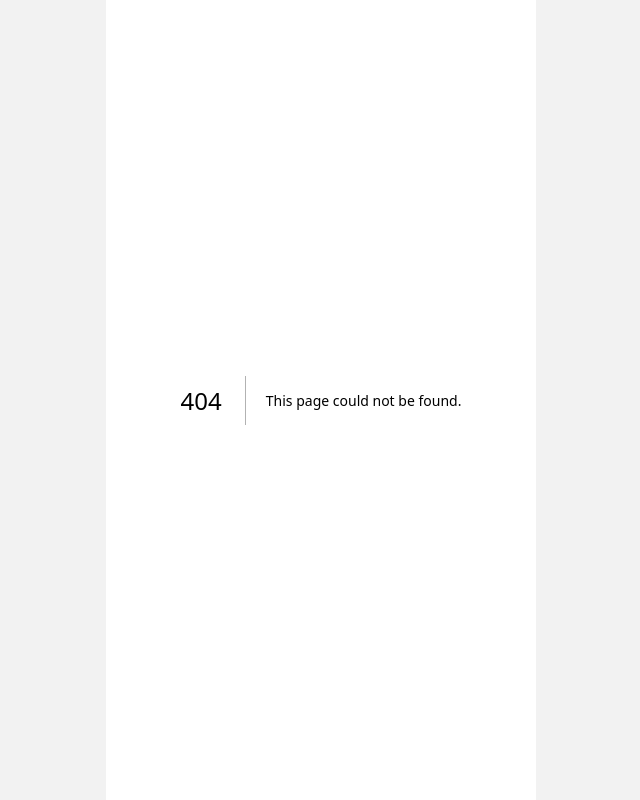
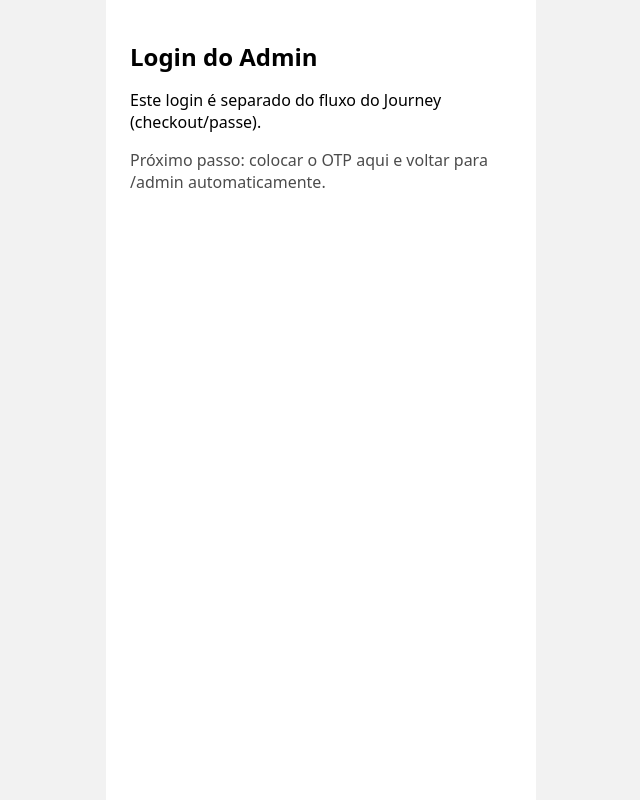
Before and after one commit to excompanhia/aplicativo-jornada, a Next.js app: page /admin/login in a window 1280 px wide. Before the commit this address had no page. Shown: the whole page, without its empty margins (319-959 px from the left). Built offline with nearby package versions, Linux system fonts and the light colour scheme.

Commit message:
Admin: separa login em /admin/login e ajusta redirect

```diff
--- /dev/null
+++ b/app/admin/login/page.tsx
@@ -0,0 +1,13 @@
+export default function AdminLoginPage() {
+  return (
+    <main style={{ padding: 24, fontFamily: "system-ui, sans-serif" }}>
+      <h1 style={{ fontSize: 24, marginBottom: 12 }}>Login do Admin</h1>
+      <p style={{ marginBottom: 8 }}>
+        Este login é separado do fluxo do Journey (checkout/passe).
+      </p>
+      <p style={{ opacity: 0.7 }}>
+        Próximo passo: colocar o OTP aqui e voltar para /admin automaticamente.
+      </p>
+    </main>
+  );
+}
```
Also changed, not shown: app/admin/page.tsx (+3 -6 lines).
